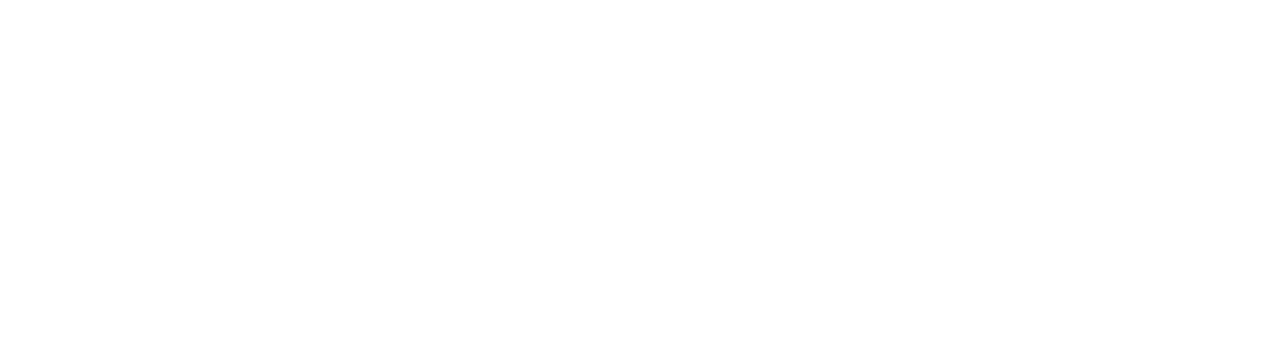
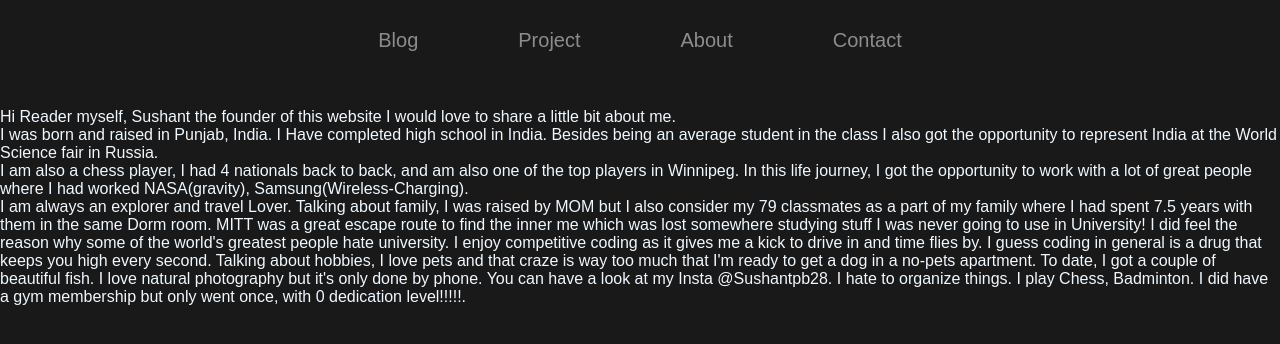
Before and after one commit to Endersgame2/Portfolio-Project, a website: page src/public/src/about.html in a window 1280 px wide. Drawn offline with Linux system fonts and the light colour scheme.

Commit message:
about page edits

```diff
--- a/src/public/src/about.html
+++ b/src/public/src/about.html
@@ -0,0 +1,41 @@
+<!DOCTYPE html>
+<html lang="en">
+<head>
+  <meta charset="UTF-8">
+  <meta http-equiv="X-UA-Compatible" content="IE=edge">
+  <meta name="viewport" content="width=device-width, initial-scale=1.0">
+  <title>SushantPortfolio</title>
+  <script src="src\index.js"></script>
+  <link rel="stylesheet" href="style.css">
+</head>
+<body>
+  <header>
+    <nav class="navbar">
+      <ul class="link-group">
+        <li class="link"><a href="index.html">Blog</a></li>
+        <li class="link"><a href="Projects.html">Project</a></li>
+        <li class="link"><a href="about.html">About</a></li>
+        <li class="link"><a href="contact.html">Contact</a></li>
+      </ul>
+    </nav>
+  </header>
+  <main>
+    <p>
+      <br>
+      <br>
+      <br>
+      <br>
+      <br>
+      <br>
+      Hi Reader myself, Sushant the founder of this website I would love to share a little bit about me. <br> I was born and raised in Punjab, India. I Have completed high school in India. Besides being an average student in the class I also got the opportunity to represent India at the World Science fair in Russia. <br> I am also a chess player, I had 4 nationals back to back, and am also one of the top players in Winnipeg. In this life journey, I got the opportunity to work with a lot of great people where I had worked NASA(gravity), Samsung(Wireless-Charging). <br> I am always an explorer and travel Lover. Talking about family, I was raised by MOM but I also consider my 79 classmates as a part of my family where I had spent 7.5 years with them in the same Dorm room.
+
+      MITT was a great escape route to find the inner me which was lost somewhere studying stuff I was never going to use in University! I did feel the reason why some of the world's greatest people hate university. I enjoy competitive coding as it gives me a kick to drive in and time flies by. I guess coding in general is a drug that keeps you high every second.
+
+Talking about hobbies, I love pets and that craze is way too much that I'm ready to get a dog in a no-pets apartment. To date, I got a couple of beautiful fish. I love natural photography but it's only done by phone. You can have a look at my Insta @Sushantpb28.
+I hate to organize things. I play Chess, Badminton. I did have a gym membership but only went once, with 0 dedication level!!!!!.
+
+
+    </p>
+  </main>
+</body>
+</html>
--- a/src/public/src/style.css
+++ b/src/public/src/style.css
@@ -2,6 +2,7 @@
   margin:0;
   padding: 0;
   box-sizing: border-box;
+  color: aliceblue;
 }
 
 body{
```
Also changed, not shown: src/public/src/Projects.html (+3 -0 lines), src/public/src/contact.html (+23 -0 lines).
